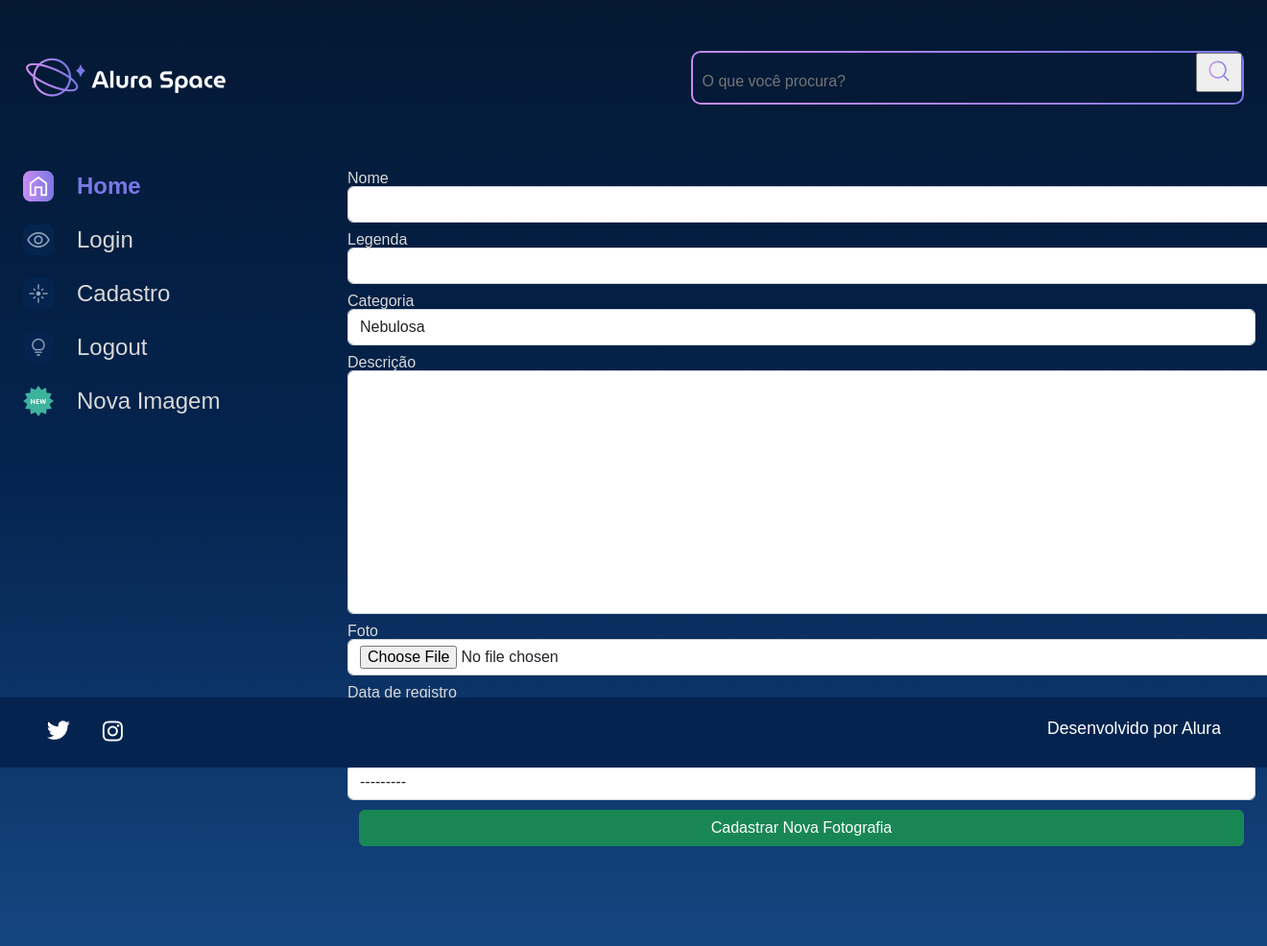
After one commit to ronaldobergara/alura_space, a Django app: page /nova-imagem in a window 1320 px wide; the page is wider, and only the part inside the window is pictured. The commit adds this page. Shown: that part at 96% size. Run offline with Django 4.2, Linux system fonts and the light colour scheme; the visitor is signed in with stand-in values (Sample User, id 1); data comes from the database, SQL or seed files in the repository.

Commit message:
Criando opção de cadastrar uma nova foto
Criamos um formulário a partir de um model existente;
Recebemos os dados do formulário preenchido e criamos um novo item na tabela do banco de dados usando o comando form.save();
Criamos algumas novas views alterando o arquivo de URLs, views e diretório de templates.

```diff
--- /dev/null
+++ b/apps/galeria/forms.py
@@ -0,0 +1,29 @@
+from django import forms
+
+from apps.galeria.models import Fotografia
+
+class FotografiaForms(forms.ModelForm):
+    class Meta:
+        model = Fotografia
+
+        exclude = ['publicada']
+
+        labels = {
+            'descricao': 'Descrição',
+            'data_fotografia': 'Data de registro',
+            'usuario': 'Usuário'
+        }
+
+        widgets = {
+          'nome': forms.TextInput(attrs={'class':'form-control'}),
+          'legenda': forms.TextInput(attrs={'class':'form-control'}),
+          'categoria': forms.Select(attrs={'class':'form-control'}),
+          'descricao': forms.Textarea(attrs={'class':'form-control'}),
+          'foto': forms.FileInput(attrs={'class':'form-control'}),
+          'data_fotografia': forms.DateInput(
+              format = '%d/%m/%Y',
+              attrs={
+                  'type':'date',
+                  'class':'form-control'}),
+           'usuario': forms.Select(attrs={'class':'form-control'}),
+        }
--- a/apps/galeria/models.py
+++ b/apps/galeria/models.py
@@ -16,7 +16,7 @@ class Fotografia(models.Model):
     categoria = models.CharField(max_length=100, choices=OPCAO_CATEGORIA, default='')
     descricao = models.TextField(null=False, blank=False)
     foto      = models.ImageField(upload_to="fotos/%Y/%m/%d/", blank=True)
-    publicada = models.BooleanField(default=False)
+    publicada = models.BooleanField(default=True)
     data_fotografia = models.DateTimeField(default=datetime.now, blank=False)
     usuario = models.ForeignKey(
         to=User,
--- a/apps/galeria/urls.py
+++ b/apps/galeria/urls.py
@@ -1,8 +1,11 @@
 from django.urls import path
-from apps.galeria.views import index, imagem, buscar
+from apps.galeria.views import index, imagem, buscar, nova_imagem, editar_imagem, deletar_imagem
 
 urlpatterns = [
     path('', index, name='index'),
     path('imagem/<int:foto_id>', imagem, name='imagem'),
     path('buscar', buscar, name="buscar"),
+    path('nova-imagem', nova_imagem, name="nova_imagem"),
+    path('editar-imagem', editar_imagem, name="editar_imagem"),
+    path('deletar-imagem', deletar_imagem, name="deletar_imagem"),
 ]
--- a/apps/galeria/views.py
+++ b/apps/galeria/views.py
@@ -1,5 +1,6 @@
 from django.shortcuts import render, get_object_or_404, redirect
 from apps.galeria.models import Fotografia
+from apps.galeria.forms import FotografiaForms
 
 from django.contrib import messages
 
@@ -29,3 +30,25 @@ def buscar(request):
             fotografias = fotografias.filter(nome__icontains=nome_a_buscar)
 
     return render(request, "galeria/buscar.html", {"cards": fotografias})
+
+
+def nova_imagem(request):
+    if not request.user.is_authenticated:
+        messages.error(request, "Usuário não logado")
+        return redirect('login')
+
+    form = FotografiaForms
+    if request.method == 'POST':
+        form = FotografiaForms(request.POST, request.FILES)
+        if form.is_valid():
+            form.save()
+            messages.success(request, 'Nova fotografia cadastrada!')
+            return redirect('index')
+
+    return  render(request, 'galeria/nova_imagem.html', {'form': form})
+
+def editar_imagem(request):
+    pass
+
+def deletar_imagem(request):
+    pass
--- a/templates/galeria/imagem.html
+++ b/templates/galeria/imagem.html
@@ -13,7 +13,11 @@
                             <div class="imagem__texto">
                                 <p class="imagem__titulo">{{fotografia.nome}}</p>
                                 <p class="imagem__descricao">{{fotografia.legenda}}</p>
-                                <p class="imagem__texto">O que se parece muito com montanhas escarpadas em uma noite enluarada é na verdade a borda de uma região jovem e próxima de formação de estrelas NGC 3324 na Nebulosa Carina. Capturada em luz infravermelha pela Near-Infrared Camera ( NIRCam ) no Telescópio Espacial James Webb da NASA, esta imagem revela áreas anteriormente obscurecidas do nascimento de estrelas.</p>
+                                <p class="imagem__texto">{{fotografia.descricao}}</p>
+                            </div>
+                            <div>
+                               <a href="{% url 'editar_imagem'%}"><button class="btn btn-success col-12" style="padding: top 5px;" type="submit">Editar</button></a>
+                               <a href="{% url 'deletar_imagem'%}"><button class="btn btn-danger col-12" style="padding: top 5px;" type="submit">Deletar</button></a>
                             </div>
                         </div>
                     </div>
--- /dev/null
+++ b/templates/galeria/nova_imagem.html
@@ -0,0 +1,25 @@
+{% extends 'shared/base.html' %}
+{% load static %}
+{% block content %}
+
+            <section class="galeria" style="margin-left: 5em">
+                <form action="{% url 'nova_imagem' %}" method="POST" enctype="multipart/form-data">
+                    {% csrf_token %}
+                    <div class="row">
+                        {% for field in form.visible_fields %}
+                        <div class="col-12 col-lg-12" style="margin-bottom: 10px">
+                            <label for="{{ field.id_for_label }}" style="color: #D9D9D9; margin-bottom: 5px;">{{ field.label }}</label>
+                            {{ field }}
+                        </div>
+                        {% endfor %}
+                    </div>
+                    <div>
+                        <button class="btn btn-success col-12" style="padding: top 5px;" type="submit">Cadastrar Nova Fotografia</button>
+                    </div>
+                </form>
+            </section>
+        </main>
+    </div>
+</body>
+
+{% endblock %}
--- a/templates/partials/_menu.html
+++ b/templates/partials/_menu.html
@@ -25,5 +25,6 @@
                 <a href="{% url 'login' %}"><img src="{% static '/assets/ícones/1x/Mais vistas - inativo.png' %}"> Login</a>
                 <a href="{% url 'cadastro' %}"><img src="{% static '/assets/ícones/1x/Novas - inativo.png' %}"> Cadastro</a>
                 <a href="{% url 'logout' %}"><img src="{% static '/assets/ícones/1x/Surpreenda-me - inativo.png' %}"> Logout</a>
+                <a href="{% url 'nova_imagem' %}"><img src="{% static '/assets/ícones/1x/new.png' %}"> Nova Imagem</a>
             </nav>
         </section>
```
Also changed, not shown: apps/galeria/migrations/0007_alter_fotografia_publicada.py (added), core/static/assets/ícones/1x/new.png (added), core/static/assets/ícones/1x/new_.png (added), core/static/assets/ícones/1x/new__.png (added), core/static/assets/ícones/1x/new____.png (added).
